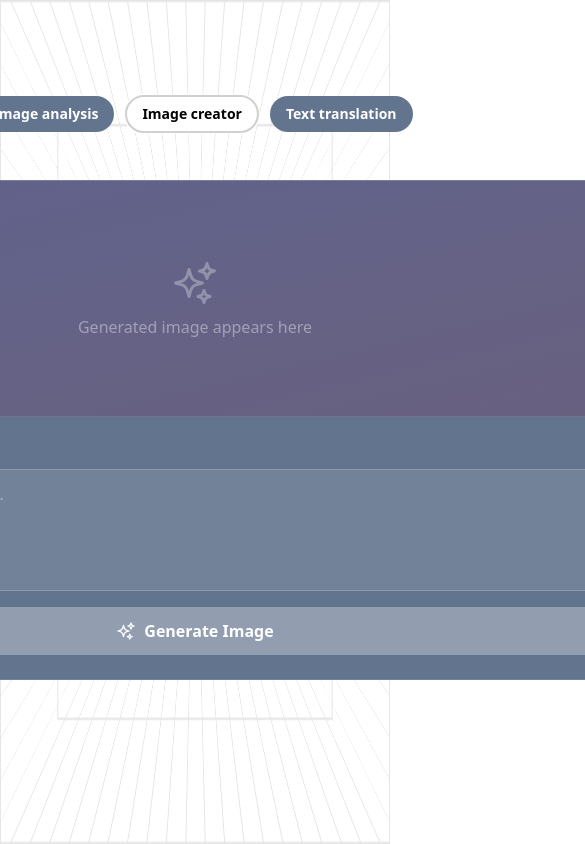
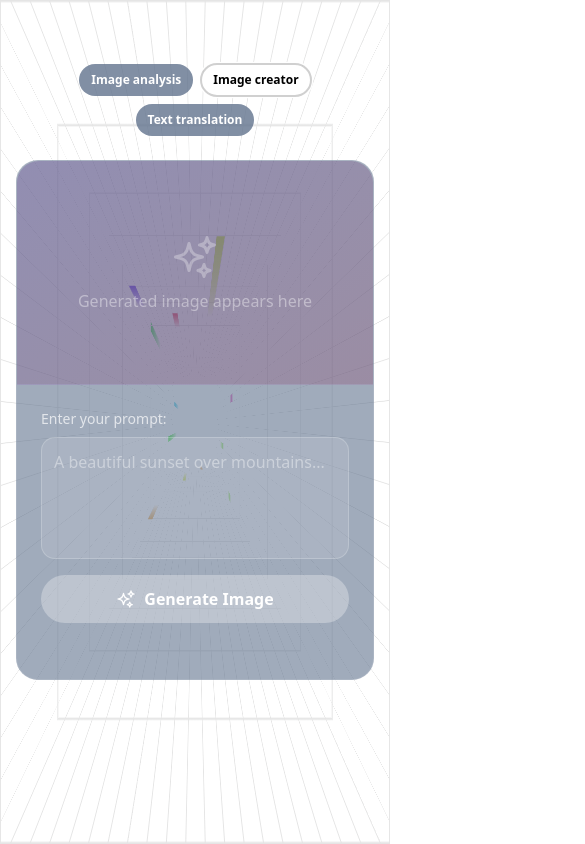
Before and after one commit to nymkhuupine-star/Ai-Image-Model-Front-end, a Next.js app: page / in a window 390 px wide. Both pictures are taken after a click on the tab "Image creator". Shown: the top 844 px of the page, 585 px wide, since content can reach past the window. Built offline with nearby package versions, Linux system fonts and the light colour scheme.

Commit message:
responsive

```diff
--- a/src/app/_components/ImageAnalysis.tsx
+++ b/src/app/_components/ImageAnalysis.tsx
@@ -9,15 +9,17 @@ const categories = ["Image analysis", "Image creator", "Text translation"];
 
 export default function ImageAnalysis() {
   return (
-    <div className="  flex justify-center pt-24">
+    <div className="flex justify-center pt-10 sm:pt-16 lg:pt-24 px-4">
       <Tab.Group>
-        <Tab.List className="flex  justify-center gap-3">
+        <Tab.List className="flex flex-wrap justify-center gap-2 sm:gap-3">
           {categories.map((name) => (
             <Tab
               key={name}
               className={({ selected }) =>
-                `px-4 py-2 rounded-full text-sm font-semibold ${
-                  selected ? "bg-white text-black" : "bg-slate-500 text-white"
+                `px-3 sm:px-4 py-2 rounded-full text-xs sm:text-sm font-semibold transition ${
+                  selected
+                    ? "bg-white text-black"
+                    : "bg-slate-500/80 hover:bg-slate-500 text-white"
                 }`
               }
             >
@@ -26,24 +28,28 @@ export default function ImageAnalysis() {
           ))}
         </Tab.List>
 
-        <Tab.Panels className=" rounded-xl w-[1000px]  ">
+        <Tab.Panels className="rounded-xl w-full max-w-5xl">
           <Tab.Panel>
-            <div className="flex justify-center   items-center w-full py-12">
-              <div className="w-full rounded-3xl bg-slate-500  ">
-                <ImageToTextCard className="h-[500px] md:h-[550px]" />
+            <div className="flex justify-center items-center w-full py-6 sm:py-10">
+              <div className="w-full rounded-3xl bg-slate-500/60">
+                <ImageToTextCard className="min-h-[520px] md:min-h-[560px]" />
               </div>
             </div>
           </Tab.Panel>
-          <Tab.Panel> <div className="flex justify-center   items-center w-full py-12">
-              <div className="w-full rounded-3xl bg-slate-500  ">
-                <TextToImageCard className="h-[500px] md:h-[550px]" />
+          <Tab.Panel>
+            <div className="flex justify-center items-center w-full py-6 sm:py-10">
+              <div className="w-full rounded-3xl bg-slate-500/60">
+                <TextToImageCard className="min-h-[520px] md:min-h-[560px]" />
               </div>
-            </div></Tab.Panel>
-          <Tab.Panel><div className="flex justify-center   items-center w-full py-12">
-              <div className="w-full rounded-3xl bg-slate-500  ">
-                <TextToTextCard className="h-[500px] md:h-[550px]" />
+            </div>
+          </Tab.Panel>
+          <Tab.Panel>
+            <div className="flex justify-center items-center w-full py-6 sm:py-10">
+              <div className="w-full rounded-3xl bg-slate-500/60">
+                <TextToTextCard className="min-h-[520px] md:min-h-[560px]" />
               </div>
-            </div></Tab.Panel>
+            </div>
+          </Tab.Panel>
         </Tab.Panels>
       </Tab.Group>
     </div>
--- a/src/app/_components/ImageToTextCard.tsx
+++ b/src/app/_components/ImageToTextCard.tsx
@@ -5,7 +5,6 @@ import { Dialog, Transition } from "@headlessui/react";
 import { TrashIcon, ClipboardDocumentIcon, CheckIcon, ArrowUpTrayIcon, PhotoIcon } from "@heroicons/react/24/outline";
 import Image from "next/image";
 import { AnimatedText } from "./AnimatedText";
-import axios from "axios";
 
 export default function ImageToTextCard(props: { className?: string }) {
   const { className } = props;
@@ -64,17 +63,20 @@ export default function ImageToTextCard(props: { className?: string }) {
       const formData = new FormData();
       formData.append("image", selectedImage);
 
-      const res = await axios.post(
+      const res = await fetch(
         "https://ai-image-model-back-end.onrender.com/api/upload",
-        formData,
         {
-          headers: {
-            "Content-Type": "multipart/form-data",
-          },
+          method: "POST",
+          body: formData,
         }
       );
 
-      const data = res.data;
+      if (!res.ok) {
+        const errorData = await res.json().catch(() => ({}));
+        throw new Error(errorData.message || `Server error: ${res.status}`);
+      }
+
+      const data = await res.json();
 
       if (data.success && data.description) {
         setDescription(data.description);
@@ -82,11 +84,12 @@ export default function ImageToTextCard(props: { className?: string }) {
       } else {
         setDescription("No description could be generated for this image.");
       }
-      // eslint-disable-next-line @typescript-eslint/no-explicit-any
-    } catch (err: any) {
+    } catch (err) {
       console.error("Error:", err);
       setError(
-        err?.message || "Failed to generate description. Please try again."
+        err instanceof Error
+          ? err.message
+          : "Failed to generate description. Please try again."
       );
     } finally {
       setLoading(false);
@@ -117,7 +120,7 @@ export default function ImageToTextCard(props: { className?: string }) {
       >
         {/* IMAGE AREA — drag & drop */}
         <div
-          className={`relative md:w-1/2 h-64 md:h-auto border-b md:border-b-0 md:border-r border-white/10 flex items-center justify-center cursor-pointer overflow-hidden rounded-l-3xl transition-colors ${
+          className={`relative md:w-1/2 h-56 sm:h-64 md:h-auto border-b md:border-b-0 md:border-r border-white/10 flex items-center justify-center cursor-pointer overflow-hidden rounded-t-3xl md:rounded-t-none md:rounded-l-3xl transition-colors ${
             isDragging ? "bg-purple-500/20 border-purple-400" : ""
           }`}
           onClick={() => preview && setIsModalOpen(true)}
--- a/src/app/_components/TextToImageCard.tsx
+++ b/src/app/_components/TextToImageCard.tsx
@@ -3,7 +3,6 @@ import { useState, Fragment } from "react";
 import { Dialog, Transition } from "@headlessui/react";
 import { TrashIcon, SparklesIcon } from "@heroicons/react/24/outline";
 import Image from "next/image";
-import axios from "axios";
 export default function TextToImageCard(props: { className?: string }) {
   const { className } = props;
   const [prompt, setPrompt] = useState("");
@@ -23,17 +22,23 @@ export default function TextToImageCard(props: { className?: string }) {
     setGeneratedImage(null);
 
     try {
-      const res = await axios.post(
+      const res = await fetch(
         "https://ai-image-model-back-end.onrender.com/api/text-to-image/generate",
-        { prompt }, // axios-д body-гаа шууд объект болгон дамжуулна
         {
+          method: "POST",
           headers: {
             "Content-Type": "application/json",
           },
+          body: JSON.stringify({ prompt }),
         }
       );
 
-      const data = res.data; // Axios-д response JSON нь res.data-д байдаг
+      if (!res.ok) {
+        const errorData = await res.json().catch(() => ({}));
+        throw new Error(errorData.message || `Server error: ${res.status}`);
+      }
+
+      const data = await res.json();
 
       if (data.success && data.imageUrl) {
         setGeneratedImage(data.imageUrl);
@@ -41,10 +46,13 @@ export default function TextToImageCard(props: { className?: string }) {
       } else {
         setError("Failed to generate image");
       }
-      // eslint-disable-next-line @typescript-eslint/no-explicit-any
-    } catch (err: any) {
+    } catch (err) {
       console.error("Error:", err);
-      setError(err?.message || "Failed to generate image. Please try again.");
+      setError(
+        err instanceof Error
+          ? err.message
+          : "Failed to generate image. Please try again."
+      );
     } finally {
       setLoading(false);
     }
@@ -80,7 +88,7 @@ export default function TextToImageCard(props: { className?: string }) {
         }`}
       >
         <div
-          className="relative md:w-1/2 h-64 md:h-auto border-b md:border-b-0 md:border-r border-white/10 flex items-center justify-center cursor-pointer overflow-hidden rounded-l-3xl bg-gradient-to-br from-purple-900/20 to-pink-900/20"
+          className="relative md:w-1/2 h-56 sm:h-64 md:h-auto border-b md:border-b-0 md:border-r border-white/10 flex items-center justify-center cursor-pointer overflow-hidden rounded-t-3xl md:rounded-t-none md:rounded-l-3xl bg-gradient-to-br from-purple-900/20 to-pink-900/20"
           onClick={() => generatedImage && setIsModalOpen(true)}
         >
           {generatedImage ? (
@@ -192,7 +200,22 @@ export default function TextToImageCard(props: { className?: string }) {
               leaveFrom="opacity-100 scale-100"
               leaveTo="opacity-0 scale-95"
             >
-              <Dialog.Panel className="bg-black/30 backdrop-blur-2xl rounded-2xl max-w-4xl w-full border border-white/20 relative overflow-hidden">
+              <Dialog.Panel className="bg-black/30 backdrop-blur-2xl rounded-2xl max-w-4xl w-full border border-white/20 relative max-h-[85vh] overflow-y-auto">
+                <div className="sticky top-0 z-10 flex justify-end gap-2 p-4 bg-black/10 backdrop-blur-md">
+                  <button
+                    onClick={handleDownload}
+                    className="bg-white/10 hover:bg-white/20 px-4 py-2 rounded-full text-white transition"
+                  >
+                    Download
+                  </button>
+                  <button
+                    onClick={() => setIsModalOpen(false)}
+                    className="bg-white/10 hover:bg-white/20 px-4 py-2 rounded-full text-white transition"
+                  >
+                    Close
+                  </button>
+                </div>
+
                 {generatedImage && (
                   <>
                     <Image
@@ -207,21 +230,6 @@ export default function TextToImageCard(props: { className?: string }) {
                     </div>
                   </>
                 )}
-
-                <div className="absolute top-4 right-4 flex gap-2">
-                  <button
-                    onClick={handleDownload}
-                    className="bg-white/10 hover:bg-white/20 px-4 py-2 rounded-full text-white transition"
-                  >
-                    Download
-                  </button>
-                  <button
-                    onClick={() => setIsModalOpen(false)}
-                    className="bg-white/10 hover:bg-white/20 px-4 py-2 rounded-full text-white transition"
-                  >
-                    Close
-                  </button>
-                </div>
               </Dialog.Panel>
             </Transition.Child>
           </div>
--- a/src/app/globals.css
+++ b/src/app/globals.css
@@ -48,6 +48,10 @@
 
 :root {
   --radius: 0.625rem;
+  --font-geist-sans: ui-sans-serif, system-ui, -apple-system, "Segoe UI", Roboto,
+    Arial, "Noto Sans", "Liberation Sans", sans-serif;
+  --font-geist-mono: ui-monospace, SFMono-Regular, Menlo, Monaco, Consolas,
+    "Liberation Mono", "Courier New", monospace;
   --background: oklch(1 0 0);
   --foreground: oklch(0.145 0 0);
   --card: oklch(1 0 0);
--- a/src/app/layout.tsx
+++ b/src/app/layout.tsx
@@ -1,16 +1,5 @@
 import type { Metadata } from "next";
-import { Geist, Geist_Mono } from "next/font/google";
 import "./globals.css";
-
-const geistSans = Geist({
-  variable: "--font-geist-sans",
-  subsets: ["latin"],
-});
-
-const geistMono = Geist_Mono({
-  variable: "--font-geist-mono",
-  subsets: ["latin"],
-});
 
 export const metadata: Metadata = {
   title: "AI Image Tools",
@@ -24,11 +13,7 @@ export default function RootLayout({
 }>) {
   return (
     <html lang="en">
-      <body
-        className={`${geistSans.variable} ${geistMono.variable} antialiased`}
-      >
-        {children}
-      </body>
+      <body className="antialiased">{children}</body>
     </html>
   );
 }
--- a/src/app/page.tsx
+++ b/src/app/page.tsx
@@ -5,7 +5,7 @@ import { WarpBackground } from "@/components/ui/warp-background";
 export default function Home() {
   return (
     <WarpBackground>
-      <div className="flex flex-col justify-center ">
+      <div className="flex flex-col justify-center w-full">
         <ImageAnalysis />
       </div>
     </WarpBackground>
--- a/src/components/ui/warp-background.tsx
+++ b/src/components/ui/warp-background.tsx
@@ -162,7 +162,7 @@ export const WarpBackground: React.FC<WarpBackgroundProps> = ({
       </div>
 
       {/* Children */}
-      <div className="relative flex flex-col justify-center items-center w-full h-full">
+      <div className="relative flex flex-col items-center w-full min-h-screen py-6 sm:py-10">
         {children}
       </div>
     </div>
```
